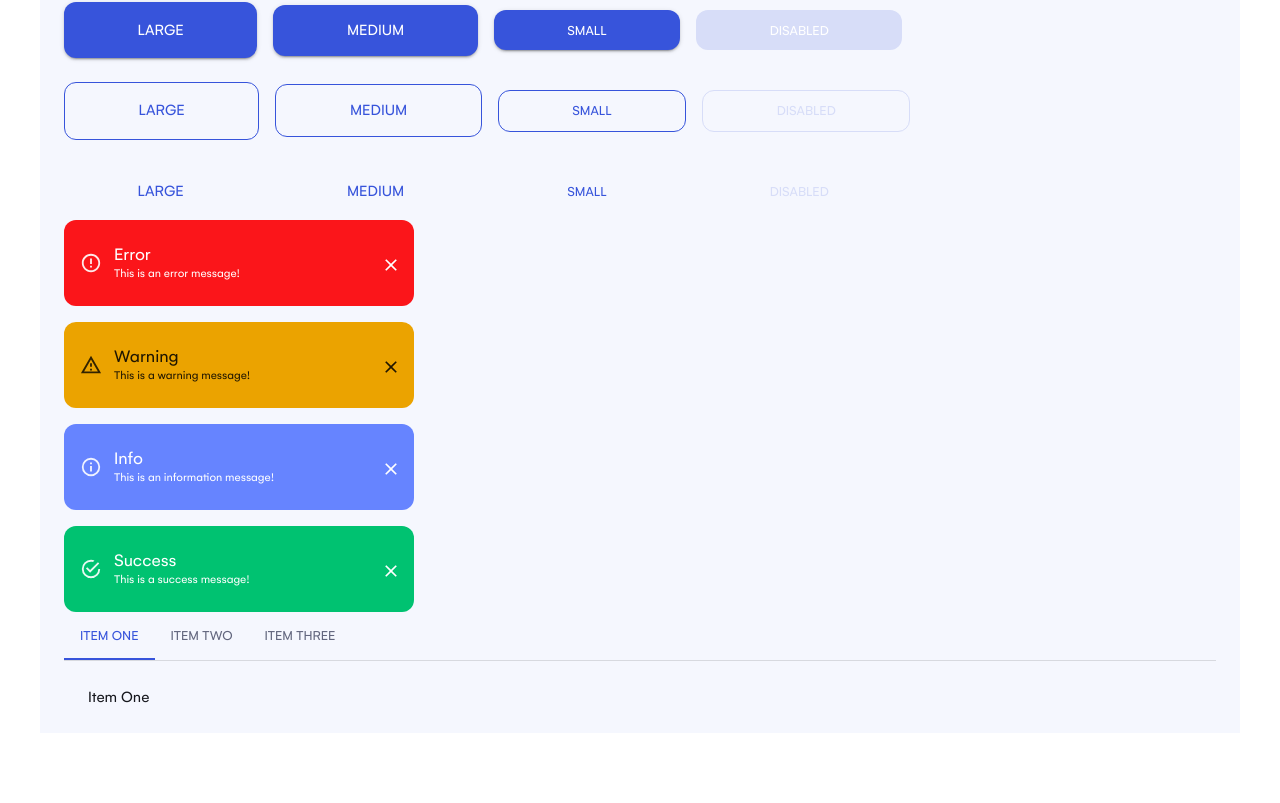
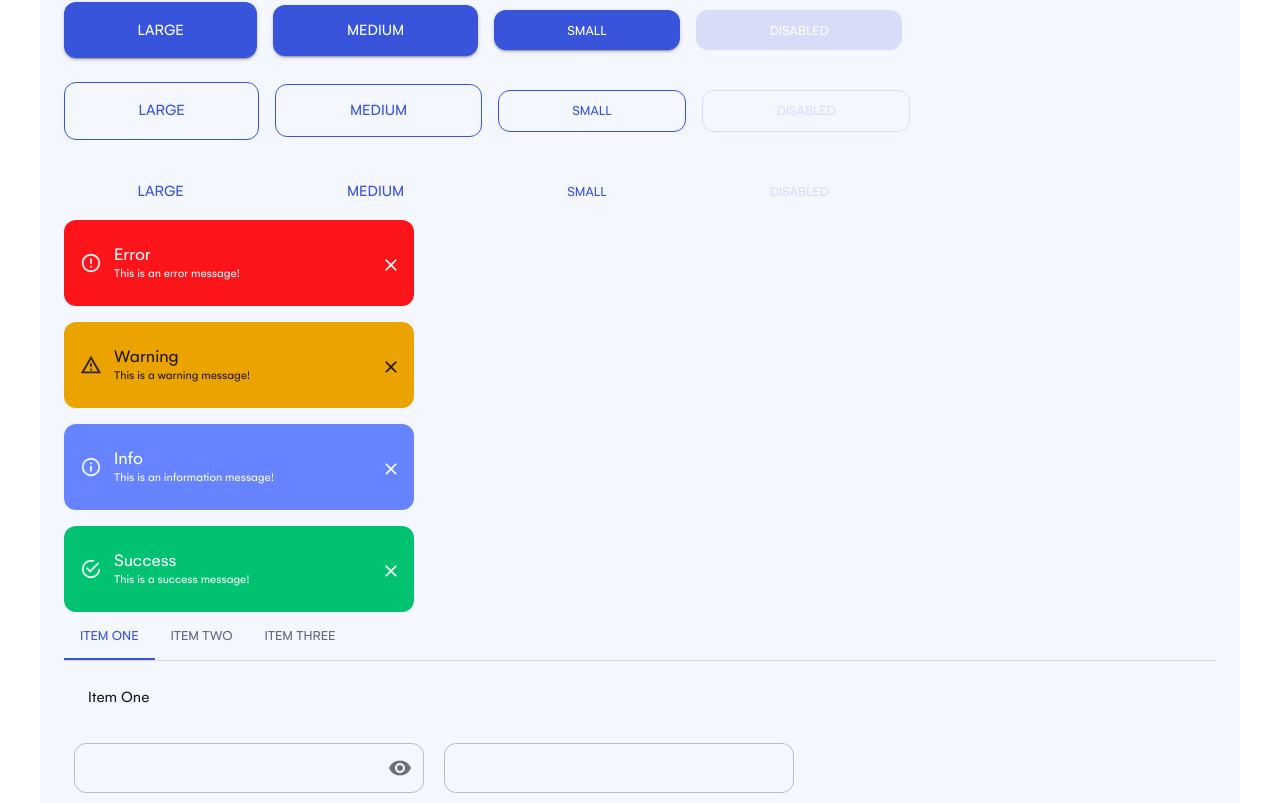
Before and after one commit to SkillBrainFrontend/Semicolon-Task-Manager-Andromeda, a React (Create React App) app: page /test in a window 1280 px wide. Shown: the part 693-1496 px from the top of the page. Before the commit the page ends 1426 px from the top, so only its background shows below. Built offline with nearby package versions, Linux system fonts and the light colour scheme.

Commit message:
Second commit- Input component

```diff
--- a/package.json
+++ b/package.json
@@ -6,7 +6,8 @@
     "@emotion/react": "^11.10.4",
     "@emotion/styled": "^11.10.4",
     "@mui/icons-material": "^5.10.3",
-    "@mui/material": "^5.10.3",
+    "@mui/material": "^5.10.5",
+    "@mui/styled-engine-sc": "^5.10.3",
     "@reduxjs/toolkit": "^1.8.5",
     "@testing-library/jest-dom": "^5.16.5",
     "@testing-library/react": "^13.4.0",
@@ -16,6 +17,7 @@
     "react-dom": "^18.2.0",
     "react-router-dom": "^6.3.0",
     "react-scripts": "5.0.1",
+    "styled-components": "^5.3.5",
     "web-vitals": "^2.1.4"
   },
   "scripts": {
--- a/src/App.jsx
+++ b/src/App.jsx
@@ -1,15 +1,17 @@
 import React from "react";
-import { Routes, Route } from "react-router-dom";
+import { Route, Routes } from "react-router-dom";
+
+import Tasks from "./pages/Tasks";
 import Test from "./pages/TestPage";
-import Tasks from "./pages/Tasks";
+
 import "./App.css";
 
 function App() {
 	return (
 		<div>
 			<Routes>
-				<Route path="/" element={<Tasks />} />
-				<Route path="/test" element={<Test />} />
+				<Route element={<Tasks />} path="/" />
+				<Route element={<Test />} path="/test" />
 			</Routes>
 		</div>
 	);
--- /dev/null
+++ b/src/components/shared/input/Input.jsx
@@ -0,0 +1,39 @@
+import OutlinedInput from "@mui/material/OutlinedInput";
+import { styled } from "@mui/material/styles";
+
+const StyledInput = styled(OutlinedInput)(({ theme }) => ({
+	"&.MuiOutlinedInput-root": {
+		"&:hover": { borderColor: theme.palette.input.main },
+		borderRadius: 12,
+		padding: 16,
+		width: 350,
+		height: 50,
+		border: 0.7,
+		borderColor: theme.palette.input.main,
+		margin: 10,
+		color: theme.palette.text.primary,
+		fontWeight: 400,
+		fontSize: 16,
+	},
+
+	"&.Mui-focused": {
+		borderColor: theme.palette.input.focused.border,
+		backgroundColor: theme.palette.input.focused.background,
+		border: 1.3,
+	},
+
+	"&.Mui-disabled": {
+		backgroundColor: theme.palette.input.disabled,
+		borderColor: theme.palette.input.disabled,
+		border: "0px",
+	},
+
+	"&.Mui-error": {
+		backgroundColor: theme.palette.input.error.background,
+		borderColor: theme.palette.error,
+		border: 1.3,
+		color: theme.palette.input.error.text,
+	},
+}));
+
+export default StyledInput;
--- a/src/pages/TestPage.jsx
+++ b/src/pages/TestPage.jsx
@@ -1,14 +1,27 @@
-import React from "react";
+/* eslint-disable import/named */
+import React, { useState } from "react";
 
-import { AlertTitle, Container, Paper, Stack, Typography } from "@mui/material";
+import VisibilityIcon from "@mui/icons-material/Visibility";
+import VisibilityOffIcon from "@mui/icons-material/VisibilityOff";
+import {
+	AlertTitle,
+	Container,
+	IconButton,
+	InputAdornment,
+	Paper,
+	Stack,
+	Typography,
+} from "@mui/material";
 import { useTheme } from "@mui/material/styles";
 
 import { Alert, Button } from "../components/shared";
+import StyledInput from "../components/shared/input/Input";
 
 import BasicTabs from "./TabTest";
 
 function Test() {
 	const theme = useTheme();
+	const [showPassword, setShowPassword] = useState(false);
 
 	return (
 		<div>
@@ -183,6 +196,23 @@ function Test() {
 				</Stack>
 
 				<BasicTabs />
+
+				<StyledInput
+					type="password"
+					endAdornment={
+						<InputAdornment position="end">
+							<IconButton
+								aria-label="toggle password visibility"
+								edge="end"
+								onClick={() => setShowPassword((prev) => !prev)}
+							>
+								{showPassword ? <VisibilityOffIcon /> : <VisibilityIcon />}
+							</IconButton>
+						</InputAdornment>
+					}
+				/>
+
+				<StyledInput />
 			</Container>
 		</div>
 	);
--- a/src/theme.js
+++ b/src/theme.js
@@ -47,10 +47,24 @@ const theme = createTheme({
 			paper: "#FFFFFF",
 			default: "#FFFFFF",
 		},
+		input: {
+			main: "#A8ABBD",
+			focused: {
+				border: "#2746D8",
+				background: "#FBFBFE",
+			},
+
+			disabled: "#F9FAFB",
+			error: {
+				background: "#FFFAFA",
+				text: "#B80020",
+			},
+		},
 	},
 	typography: {
 		fontFamily: "Gelion, Roboto, Arial",
 	},
+
 	components: {
 		MuiCssBaseline: {
 			styleOverrides: `
```
Also changed, not shown: src/index.jsx (+6 -4 lines), 1 other file (tests, documents, lock files or other folders).
